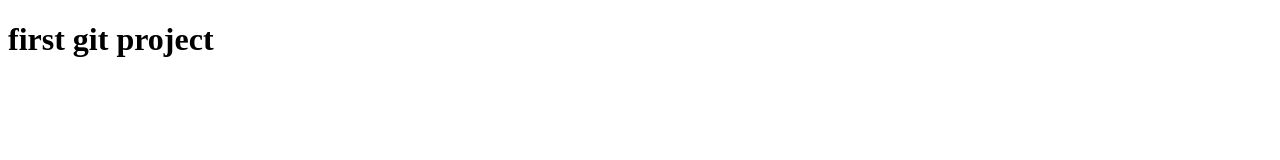
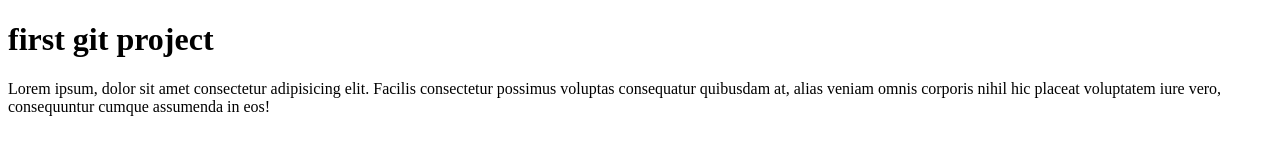
Before and after one commit to mdhaval7/first, a plain HTML site: page index.html in a window 1280 px wide. Drawn offline with Linux system fonts and the light colour scheme.

Commit message:
paragraph is add

```diff
--- a/index.html
+++ b/index.html
@@ -7,5 +7,6 @@
 </head>
 <body>
     <h1>first git project</h1>
+    <p>Lorem ipsum, dolor sit amet consectetur adipisicing elit. Facilis consectetur possimus voluptas consequatur quibusdam at, alias veniam omnis corporis nihil hic placeat voluptatem iure vero, consequuntur cumque assumenda in eos!</p>
 </body>
 </html>
```
